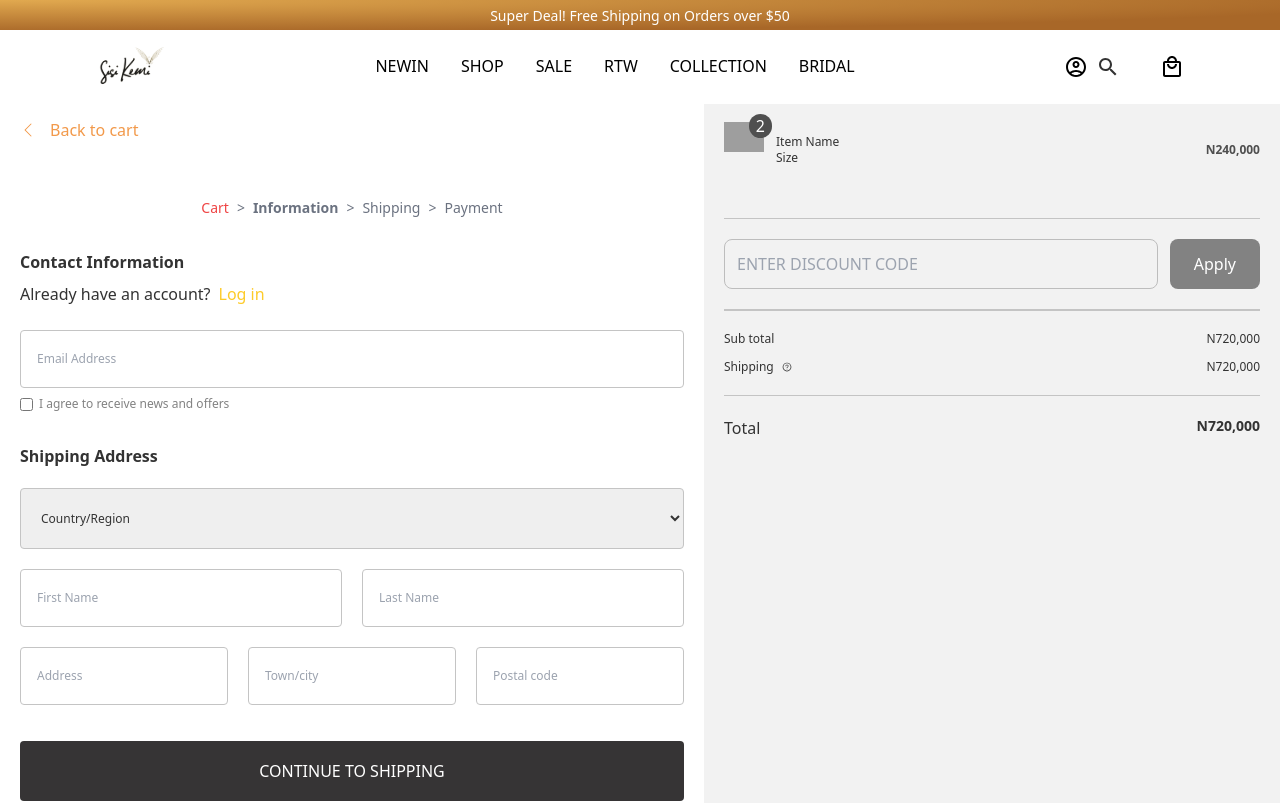
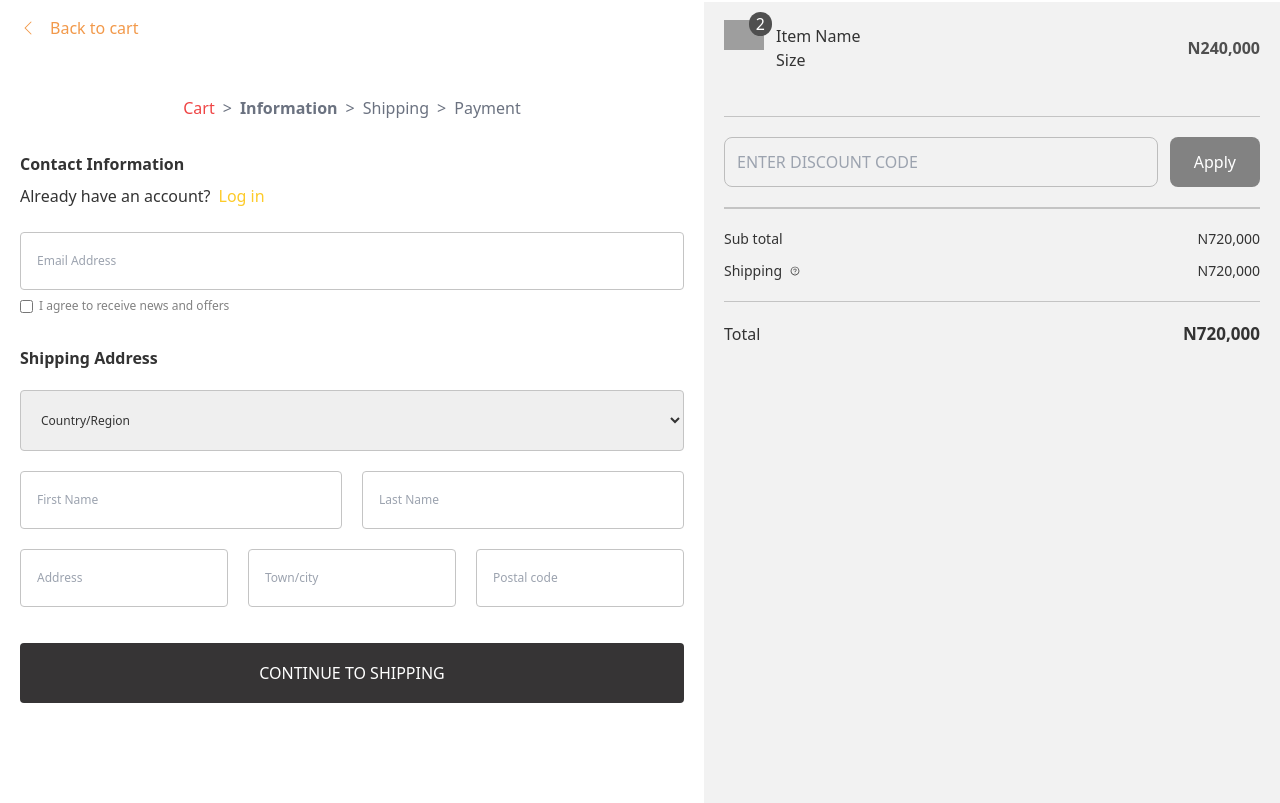
Before and after one commit to Shegs-Emma/sisiskemi, a React (Vite) app: page /cart/checkout in a window 1280 px wide. Shown: the top 803 px of the page. Built offline with nearby package versions, Linux system fonts and the light colour scheme; grey boxes are pictures that could not be loaded.

Commit message:
hide and show footer and header conditionally

```diff
--- a/src/components/Breadcrumbs.jsx
+++ b/src/components/Breadcrumbs.jsx
@@ -9,7 +9,7 @@ const Breadcrumbs = () => {
 
   return (
     <div className='mt-[30px] px-5 mb-8'>
-      <nav className='flex items-center space-x-2 text-sm text-gray-500 md:justify-center'>
+      <nav className='flex items-center space-x-2 text-sm text-gray-500 md:justify-center sm:text-base'>
         {pagePaths.map((path, index) => (
           <Fragment key={path}>
             {index > 0 && <span>{'>'}</span>}
--- a/src/components/Cart/CartContent.jsx
+++ /dev/null
@@ -1,7 +0,0 @@
-import React from 'react';
-
-const CartContent = () => {
-  return <div>CartContent</div>;
-};
-
-export default CartContent;
--- a/src/components/CheckoutContent/BillingAddress.jsx
+++ b/src/components/CheckoutContent/BillingAddress.jsx
@@ -1,5 +1,3 @@
-import React from 'react';
-
 const BillingAddress = () => {
   return (
     <section className='px-5 pt-6' id='payment-method'>
--- a/src/components/CheckoutContent/OrderSummary.jsx
+++ b/src/components/CheckoutContent/OrderSummary.jsx
@@ -1,12 +1,21 @@
 import { AiOutlineShoppingCart, AiOutlineQuestionCircle } from 'react-icons/ai';
 import { FiChevronDown } from 'react-icons/fi';
 import Aisha from '../../assets/images/aisha.svg';
+import { useState } from 'react';
 
 const OrderSummary = () => {
+  const [showList, setShowList] = useState(true);
+
+  const showListHandler = () => {
+    // setShowList((current) => !current);
+  };
   return (
     <div className='h-full md:-mt-16'>
       {/* Drop Down Toggler */}
-      <div className='flex justify-between items-center w-full px-5 py-4 bg-[#F2F2F2] md:hidden'>
+      <div
+        className='flex justify-between items-center w-full px-5 py-4 bg-[#F2F2F2] md:hidden'
+        onClick={showListHandler}
+      >
         <div
           className='flex items-center text-[#A41E1E] gap-2.5
 '
@@ -14,18 +23,19 @@ const OrderSummary = () => {
           {/* Cart */}
           <AiOutlineShoppingCart size={18} />
           <div className='flex items-center gap-1.5'>
-            <h2 className='text-sm'>Show order summary</h2>
+            <h2 className='text-sm sm:text-base'>Show order summary</h2>
             {/* Chevron down */}
             <FiChevronDown size={12} />
           </div>
         </div>
-        <p className='font-semibold text-sm'>N89,000</p>
+        <p className='font-semibold text-sm sm:text-base'>N89,000</p>
       </div>
+      {showList && (
         <div className='bg-[#E0E0E0] md:bg-[#f2f2f2] px-5 pt-[18px] pb-14 h-full'>
           {/* Order List */}
           <div className='mb-10'>
             <div className='flex justify-between items-center'>
-            <div className='flex gap-3 items-center'>
+              <div className='flex gap-3 items-center text-xs sm:text-base'>
                 {/* Badge and Image */}
                 <div className='relative'>
                   {/* Badge */}
@@ -37,20 +47,20 @@ const OrderSummary = () => {
                   </div>
                 </div>
                 {/* Item name and size */}
-              <div>
-                <p className='text-xs'>Item Name</p>
-                <p className='text-xs'>Size</p>
+                <div className='text-xs sm:text-base'>
+                  <p className=''>Item Name</p>
+                  <p className=''>Size</p>
                 </div>
               </div>
               {/* Amount */}
-            <p className='text-grey-title font-semibold text-xs'>N240,000</p>
+              <p className='text-grey-title font-semibold'>N240,000</p>
             </div>
           </div>
           {/* Apply Input */}
           <div className='flex gap-3 border-y border-grey-border py-5 mb-16 md:mb-0'>
             <input
               placeholder='ENTER DISCOUNT CODE'
-            className='w-full text-grey-input p-3 rounded-lg bg-transparent border border-[#BDBDBD] '
+              className='w-full text-grey-input p-3 rounded-lg bg-transparent border border-[#BDBDBD] outline-none '
             />
             <button className='bg-grey-input px-6 py-4.5 rounded-lg outline-none text-white'>
               Apply
@@ -59,11 +69,11 @@ const OrderSummary = () => {
           <hr className='md:hidden border-[0.6px] border-grey-input mb-6 ' />
           <div>
             <div className=' md:border-y md:border-grey-border md:py-5 md:mb-5'>
-            <div className='flex justify-between mb-3 text-xs'>
+              <div className='flex justify-between mb-3 text-xs sm:text-sm'>
                 <p>Sub total </p>
                 <p className=''>N720,000</p>
               </div>
-            <div className='flex justify-between mb-5 text-xs md:mb-0'>
+              <div className='flex justify-between mb-5 text-xs md:mb-0 sm:text-sm'>
                 <div className='flex justify-between items-center gap-2'>
                   <p className=''>Shipping </p>
                   <AiOutlineQuestionCircle size={10} />
@@ -73,10 +83,13 @@ const OrderSummary = () => {
             </div>
             <div className='flex justify-between'>
               <p>Total </p>
-            <p className='text-sm font-semibold'>N720,000</p>
+              <p className='text-sm font-semibold sm:text-base md:text-[1.0625rem]'>
+                N720,000
+              </p>
             </div>
           </div>
         </div>
+      )}
     </div>
   );
 };
--- a/src/components/Layout/index.jsx
+++ b/src/components/Layout/index.jsx
@@ -1,17 +1,56 @@
-import React from 'react';
+import { useLocation } from 'react-router-dom';
 import Footer from '../Footer';
 import Header from '../Header';
+import { useState, useEffect } from 'react';
 
 const Layout = ({ children }) => {
+  const [showFooter, setShowFooter] = useState(true);
+  const [isMobile, setIsMobile] = useState(true);
+  const location = useLocation();
+  const path = location.pathname;
+
+  useEffect(() => {
+    if (
+      path ===
+      ('/cart/checkout' ||
+        '/cart/checkout/shipping' ||
+        '/cart/checkout/shipping/payment')
+    ) {
+      setShowFooter(false);
+    }
+  }, [path]);
+
+  // Checks whether to show Header or not
+  useEffect(() => {
+    const handleResize = () => {
+      if (
+        path ===
+        ('/cart/checkout' ||
+          '/cart/checkout/shipping' ||
+          '/cart/checkout/shipping/payment')
+      ) {
+        // Adjust the breakpoint value according to your needs
+        setIsMobile(window.innerWidth < 768);
+      }
+    };
+
+    // Set initial mobile state and add event listener
+    handleResize();
+    window.addEventListener('resize', handleResize);
+
+    // Clean up the event listener
+    return () => window.removeEventListener('resize', handleResize);
+  }, [path]);
+
   return (
     <div>
       {/* <ScrollToTop /> */}
       <div>
-        <Header />
+        {isMobile && <Header />}
         <div>
           <main>{children}</main>
         </div>
-        <Footer />
+        {showFooter && <Footer />}
       </div>
     </div>
   );
--- a/src/components/Navback.jsx
+++ b/src/components/Navback.jsx
@@ -4,7 +4,6 @@ import { BsChevronLeft } from 'react-icons/bs';
 const Navback = () => {
   const navigate = useNavigate();
   const location = useLocation();
-
   const paths = location.pathname.split('/').filter((path) => path !== '');
   let previousPage;
   if (paths.length > 1) {
--- a/src/pages/Checkout.jsx
+++ b/src/pages/Checkout.jsx
@@ -1,5 +1,3 @@
-import React from 'react';
-import Layout from '../components/Layout';
 import CartLayout from '../components/Cart/CartLayout';
 import CheckoutContent from '../components/CheckoutContent';
 
--- a/src/pages/Home.jsx
+++ b/src/pages/Home.jsx
@@ -1,25 +1,19 @@
-import React from 'react';
-import Navbar from '../components/Navbar';
 import HeroSlider from '../components/HeroSlider';
 import Categories from '../components/Categories';
 import Products from '../components/Products';
 import Newsletter from '../components/Newsletter';
 import BottomProd from '../components/BottomProd';
-import Footer from '../components/Footer';
-
 
 const Home = () => {
   return (
     <div>
-        <Navbar />
-        <HeroSlider />
-        <Categories />
-        <Products />
-        <Newsletter />
-        <BottomProd />
-        <Footer />
+      <HeroSlider />
+      <Categories />
+      <Products />
+      <Newsletter />
+      <BottomProd />
     </div>
-  )
-}
+  );
+};
 
-export default Home
+export default Home;
--- a/src/pages/Login.jsx
+++ b/src/pages/Login.jsx
@@ -1,7 +1,6 @@
-import Styled from "styled-components"
-import { mobile } from "../responsive";
-import { Link } from "react-router-dom";
-
+import Styled from 'styled-components';
+import { mobile } from '../responsive';
+import { Link } from 'react-router-dom';
 
 const Container = Styled.div`
     width:100vw;
@@ -23,7 +22,7 @@ const Wrapper = Styled.div`
     padding: 20px;
     background-color: #fff;
     ${mobile({
-        width: "75%"
+      width: '75%',
     })}
 
 `;
@@ -37,7 +36,6 @@ const Form = Styled.form`
         display: flex;
         flex-direction: column;
 `;
-
 
 const Input = Styled.input`
     flex: 1;
@@ -65,22 +63,26 @@ const Links = Styled.a`
     cursor:pointer;
 `;
 
-
 const Login = () => {
   return (
     <Container>
       <Wrapper>
         <Title>SIGN IN</Title>
         <Form>
-                <Input placeholder="username" />
-                <Input placeholder="password" />
+          <Input placeholder='username' />
+          <Input placeholder='password' />
           <Button>LOGIN</Button>
-                <Links >Don't Remember your Password ? </Links>
-                <Link to="/register" style={{ color: 'black', textDecoration:"none" }}>Create a new Account </Link>
+          <Links>{`Don't Remember your Password ?`} </Links>
+          <Link
+            to='/register'
+            style={{ color: 'black', textDecoration: 'none' }}
+          >
+            Create a new Account{' '}
+          </Link>
         </Form>
       </Wrapper>
     </Container>
-  )
-}
+  );
+};
 
-export default Login
+export default Login;
```
Lines whose indentation alone changed are shown as unchanged.
